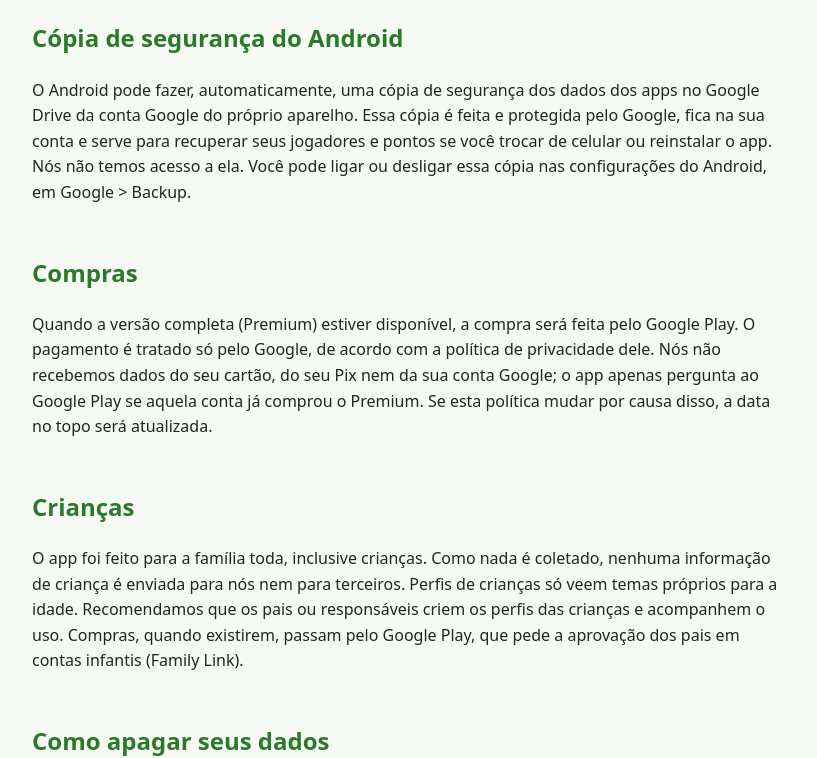
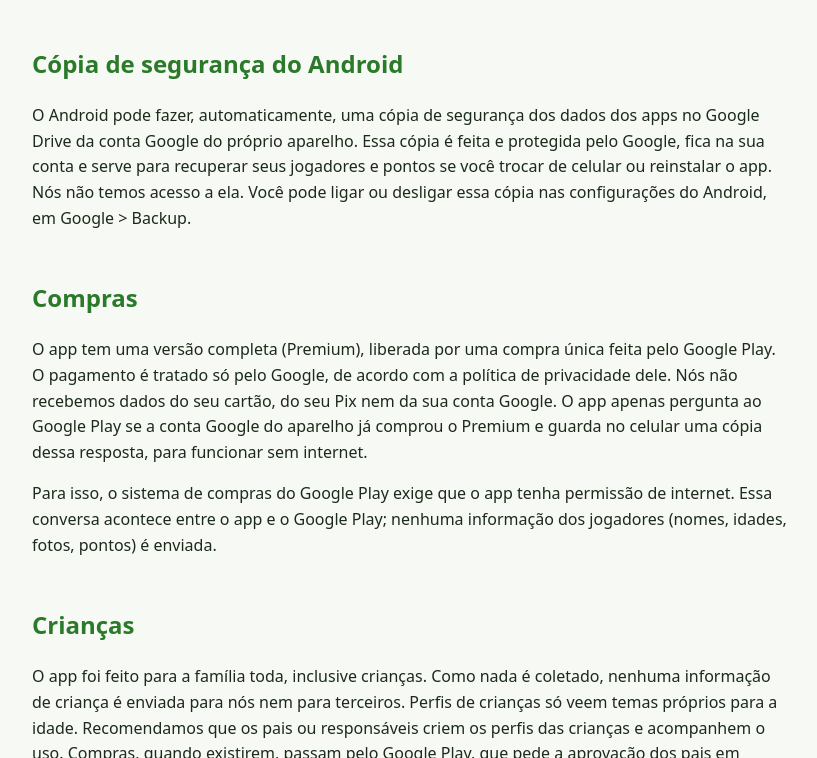
Before and after one commit to fjackvil/palavras-cruzadas-privacidade, a plain HTML site: page index.html in a window 1280 px wide. Shown: the part 1311-2069 px from the top of the page, without its empty margins (228-1045 px from the left). Drawn offline with Linux system fonts and the light colour scheme.

Commit message:
Política: compras pelo Google Play e permissão de internet
Co-Authored-By: Claude Opus 5.5 <noreply@anthropic.com>

```diff
--- a/index.html
+++ b/index.html
@@ -22,7 +22,7 @@
 <p>Última atualização: 17 de novembro de 2026.</p>
 <p>Esta política vale para o app <strong>Palavras Cruzadas</strong>, da <strong>Vilela Digit</strong>, para Android. Ela explica, em linguagem simples, o que acontece com as suas informações. O resumo é: <strong>o app não coleta, não envia e não compartilha nenhum dado pessoal.</strong></p>
 <h2>Resumo</h2>
-<ul><li>Para jogar não precisa de conta, login, e-mail nem senha.</li><li>Tudo o que você cria no app fica guardado só no seu celular.</li><li>O app não tem anúncios e não usa nenhuma ferramenta de rastreio, de estatística ou de publicidade.</li><li>O app não pede permissão de internet, localização, contatos, microfone ou câmera. Ele não tem como enviar suas informações para lugar nenhum.</li><li>Nós, da Vilela Digit, não recebemos e não temos acesso a nada do que você faz no app.</li></ul>
+<ul><li>Para jogar não precisa de conta, login, e-mail nem senha.</li><li>Tudo o que você cria no app fica guardado só no seu celular.</li><li>O app não tem anúncios e não usa nenhuma ferramenta de rastreio, de estatística ou de publicidade.</li><li>O app não pede permissão de localização, contatos, microfone ou câmera. Ele tem permissão de internet só porque o sistema de compras do Google Play exige; o app em si não envia nenhuma informação sua.</li><li>Nós, da Vilela Digit, não recebemos e não temos acesso a nada do que você faz no app.</li></ul>
 <h2>O que fica guardado no seu celular</h2>
 <p>Para o jogo funcionar, o app guarda no próprio aparelho, numa área que só ele acessa:</p>
 <ul><li>O nome ou apelido de cada jogador, o ano de nascimento (usado só para sugerir o nível e mostrar temas próprios para a idade) e o avatar escolhido.</li><li>A foto do jogador, se você escolher usar uma no lugar do desenho. A foto é reduzida e copiada para a pasta do app; o original continua na sua galeria.</li><li>As partidas, os pontos, os tempos, os recordes e as conquistas de cada jogador.</li></ul>
@@ -34,7 +34,8 @@
 <h2>Cópia de segurança do Android</h2>
 <p>O Android pode fazer, automaticamente, uma cópia de segurança dos dados dos apps no Google Drive da conta Google do próprio aparelho. Essa cópia é feita e protegida pelo Google, fica na sua conta e serve para recuperar seus jogadores e pontos se você trocar de celular ou reinstalar o app. Nós não temos acesso a ela. Você pode ligar ou desligar essa cópia nas configurações do Android, em Google &gt; Backup.</p>
 <h2>Compras</h2>
-<p>Quando a versão completa (Premium) estiver disponível, a compra será feita pelo Google Play. O pagamento é tratado só pelo Google, de acordo com a política de privacidade dele. Nós não recebemos dados do seu cartão, do seu Pix nem da sua conta Google; o app apenas pergunta ao Google Play se aquela conta já comprou o Premium. Se esta política mudar por causa disso, a data no topo será atualizada.</p>
+<p>O app tem uma versão completa (Premium), liberada por uma compra única feita pelo Google Play. O pagamento é tratado só pelo Google, de acordo com a política de privacidade dele. Nós não recebemos dados do seu cartão, do seu Pix nem da sua conta Google. O app apenas pergunta ao Google Play se a conta Google do aparelho já comprou o Premium e guarda no celular uma cópia dessa resposta, para funcionar sem internet.</p>
+<p>Para isso, o sistema de compras do Google Play exige que o app tenha permissão de internet. Essa conversa acontece entre o app e o Google Play; nenhuma informação dos jogadores (nomes, idades, fotos, pontos) é enviada.</p>
 <h2>Crianças</h2>
 <p>O app foi feito para a família toda, inclusive crianças. Como nada é coletado, nenhuma informação de criança é enviada para nós nem para terceiros. Perfis de crianças só veem temas próprios para a idade. Recomendamos que os pais ou responsáveis criem os perfis das crianças e acompanhem o uso. Compras, quando existirem, passam pelo Google Play, que pede a aprovação dos pais em contas infantis (Family Link).</p>
 <h2>Como apagar seus dados</h2>
```
